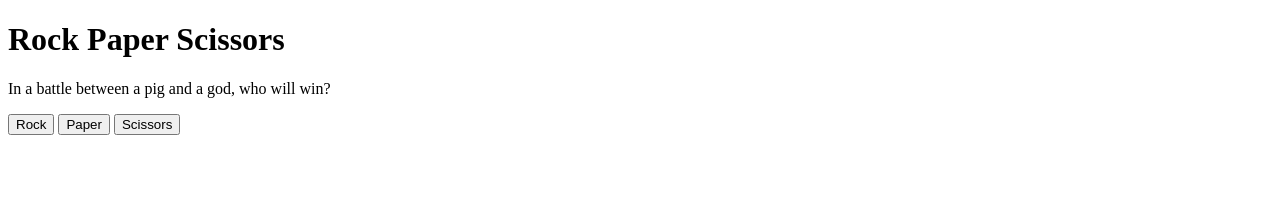
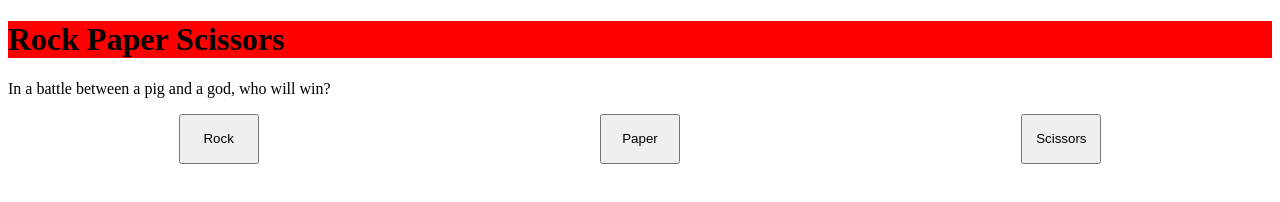
Before and after one commit to G4be34/javascript-rps, a plain HTML site: page index.html in a window 1280 px wide. Drawn offline with Linux system fonts and the light colour scheme.

Commit message:
Create and link stylesheet and add styles to buttons

```diff
--- a/index.html
+++ b/index.html
@@ -2,7 +2,7 @@
 <html lang="en-us">
   <head>
     <meta charset="utf-8">
-
+    <link rel="stylesheet" href="style.css">
     <title>Rock Paper Scissors</title>
 
   </head>
@@ -20,11 +20,11 @@
       <div id="computerScore"></div>
     </div>
 
-
+    <div id="btnContainer">
     <button id="rock">Rock</button>
     <button id="paper">Paper</button>
     <button id="scissors">Scissors</button>
-
+    </div>
 
 
 
--- /dev/null
+++ b/style.css
@@ -0,0 +1,21 @@
+#results {
+    background-color: blue;
+}
+
+h1 {
+    background-color: red;
+    display: flex;
+
+}
+
+#btnContainer {
+    display: flex;
+    justify-content: space-around;
+    width: 100%;
+
+}
+
+button {
+    height: 50px;
+    width: 80px;
+}
```
